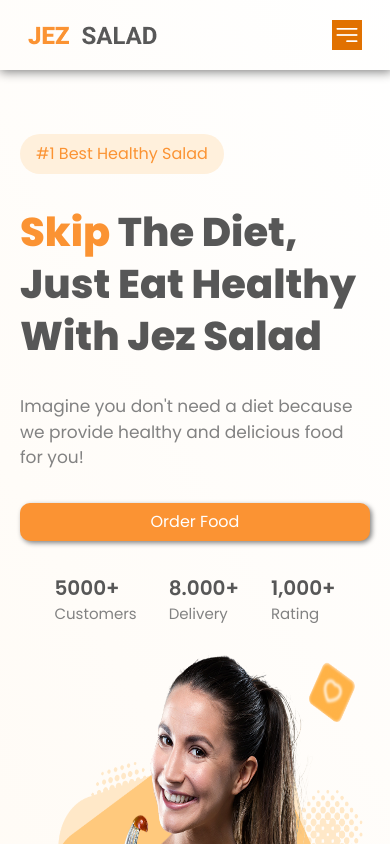
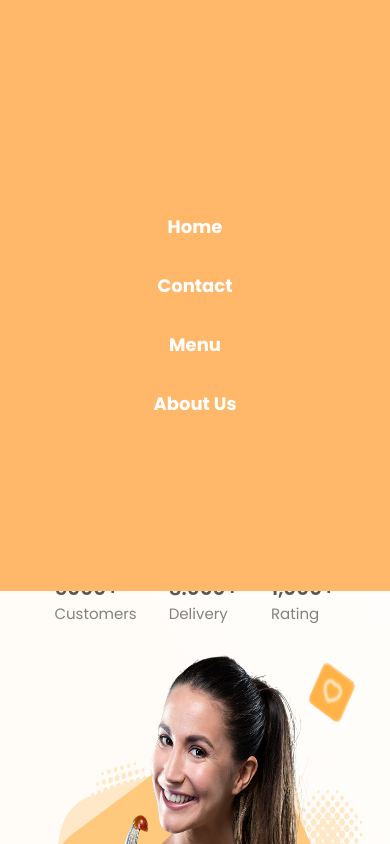
Before and after one commit to iconicconcept/fruit-salad, a React (Vite) app: page / in a window 390 px wide. Both pictures are taken after a click on the picture 347 px from the left and 35 px from the top of the page. Shown: the top 844 px of the page. Built offline with nearby package versions, Linux system fonts and the light colour scheme.

Commit message:
clear commit

```diff
--- a/src/Componenets/Contact.jsx
+++ b/src/Componenets/Contact.jsx
@@ -5,7 +5,6 @@ import linkedin from "../assets/linkedin.png"
 import instagram from "../assets/instagram.png"
 import twitter from "../assets/twitter.png"
 import call from "../assets/call.png"
-import { Link } from "react-router-dom"
 import "../index.css"
 import { useEffect } from 'react'
 
@@ -32,10 +31,10 @@ function Contact() {
         <div className='flex justify-center ' data-aos="fade-right">
             <ul className='flex flex-col gap-2 justify-center text-center md:text-start lg:text-start text-[17px] md:text-[14px] lg:text-[14px]'>
                 <li><a className="cursor-pointer hover:text-[#FB9333]">Feature</a></li>
-                <li><a className='cursor-pointer hover:text-[#FB9333]'>Menu</a></li>
-                <li><a className='cursor-pointer hover:text-[#FB9333]'>Promo</a></li>
-                <li><a className='cursor-pointer hover:text-[#FB9333]'>Contact</a></li>
-                <li><a className='cursor-pointer hover:text-[#FB9333]'>About Us</a></li>
+                <li><a href='./Products.jsx' className='cursor-pointer hover:text-[#FB9333]'>Menu</a></li>
+                <li><a href='./Home.jsx' className='cursor-pointer hover:text-[#FB9333]'>Promo</a></li>
+                <li><a href='./Contact.jsx' className='cursor-pointer hover:text-[#FB9333]'>Contact</a></li>
+                <li><a href='./About.jsx' className='cursor-pointer hover:text-[#FB9333]'>About Us</a></li>
             </ul>
         </div>
         <div className='flex flex-col text-center md:text-start lg:text-start items-center md:items-start lg:items-start gap-4 ' data-aos="fade-right">
@@ -53,9 +52,9 @@ function Contact() {
         </div>
         <div className='flex flex-col text-center md:text-start lg:text-start items-center md:items-end lg:items-end gap-4 pb-8 md:pb-0 lg:pb-0'>
             <div className='flex gap-8'>
-                <a href="#"><img src={twitter} alt="twitter" className='size-5' /></a>
-                <a href="#"><img src={linkedin} alt="linkedin" className='size-5' /></a>
-                <a href="#"><img src={instagram} alt="instagram" className='size-5' /></a>
+                <a href="www.x.com"><img src={twitter} alt="twitter" className='size-5' /></a>
+                <a href="www.linkedin.com"><img src={linkedin} alt="linkedin" className='size-5' /></a>
+                <a href="www.instagram.com"><img src={instagram} alt="instagram" className='size-5' /></a>
             </div>
             <p className='text-[13px]'>Follow our social media.</p>
         </div>
--- a/src/Componenets/Home.jsx
+++ b/src/Componenets/Home.jsx
@@ -1,10 +1,7 @@
 import Logo from "../assets/jez salad LOGO.png"
+import { useState } from "react"
 import "../index.css"
 import HappyLady from "../assets/chef Illustration.png"
-import Products from "./Products"
-import Contact from "./Contact"
-import Review from "./Review"
-import { Link } from "react-scroll"
 import AOS from "aos"
 import "aos/dist/aos.css"
 import { useEffect } from "react"
@@ -18,6 +15,15 @@ import harmburger from "../assets/hamburger.png"
     })
   },[])
 
+  const [isOpen, setIsOpen] = useState(false)
+    const toggleMenu = ()=>{
+        setIsOpen(!isOpen)
+    }
+    const closeMenu = ()=>{
+        setIsOpen(false)
+    }
+
+
   const order = ()=>{
     alert("Servive not Availale!")
   }
@@ -26,14 +32,6 @@ import harmburger from "../assets/hamburger.png"
     alert("Currently Under Maintainance")
   }
 
-
-  // const scrollToView = (elementId) => {
-  //   const element = document.getElementById(Products);
-  //   if (element) {
-  //     element.scrollIntoView({behavior: "smooth"})
-  //   }
-  // }
-
   return (
     <section
         className="h-[max-content] bg-white text-[#828282] flex flex-col gap-6 home-sec pb-6">
@@ -41,21 +39,31 @@ import harmburger from "../assets/hamburger.png"
             <img src={Logo} alt="Logo" />
             <ul className="hidden md:flex lg:flex gap-3 cursor-pointer font-semibold">
               <li className="hover:pointer hover:underline cursor-pointer" >
-                <Link to="/" smooth={true} duration={500} className="hover:underline">Home</Link>
+                <a href="/" className="hover:underline">Home</a>
               </li>
               <li className="hover:pointer hover:underline cursor-pointer">
-                <Link to="/contact" smooth={true} duration={500} className="hover:underline">Contact</Link>
+                <a href="./Contact.jsx" className="hover:underline">Contact</a>
               </li>
               <li className="hover:pointer hover:underline cursor-pointer">
-                <Link to="/products" smooth={true} duration={500} className="hover:underline">Menu</Link>
+                <a href="./Products.jsx" className="hover:underline">Menu</a>
               </li>
               <li className="hover:pointer hover:underline cursor-pointer">
-              <Link to="/about" smooth={true} duration={500} className="hover:underline">About Us</Link>
+                 <a href="./About.jsx" className="hover:underline">About Us</a>
               </li>
             </ul>
             <button className="sign-up hidden md:flex lg:flex" onClick={later}>sign</button>
-            <img src={harmburger} className="bg-amber-600 cursor-pointer px-1 py-2 flex md:hidden lg:hidden" alt="toggle" />
+            {isOpen ? <img src={harmburger} onClick={toggleMenu} className="bg-amber-600 cursor-pointer px-1 py-2 flex md:hidden lg:hidden" alt="toggle" />
+            : <img src={harmburger} onClick={toggleMenu} className="bg-orange-200 cursor-pointer px-1 py-2 flex md:hidden lg:hidden" alt="toggle" />}
         </div>
+
+        {isOpen && <div className="bg-orange-300 h-[70vh] flex justify-center items-center text-white w-full pt-10 absolute z-5">
+            <ul className="flex flex-col gap-8 font-bold text-[18px] text-center">
+                <li className="cursor-pointer "><a href="/" onClick={closeMenu}>Home</a></li>
+                <li className="cursor-pointer"><a href="./Contact.jsx" onClick={closeMenu}>Contact</a></li>
+                <li className="cursor-pointer"><a href="./Products.jsx" onClick={closeMenu}>Menu</a></li>
+                <li className="cursor-pointer"><a href="./About.jsx" onClick={closeMenu}>About Us</a></li>
+            </ul>
+    </div>}
 
         <div className="flex flex-col md:flex-row lg:flex-row justify-between gap-5 px-5 md:px-30 lg:px-30 appear">
             <div className="flex flex-col gap-8">
```
